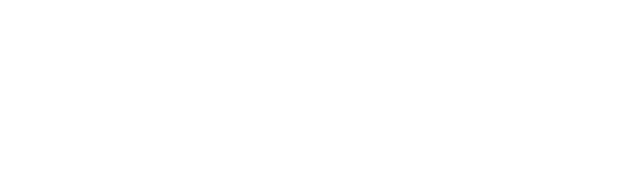
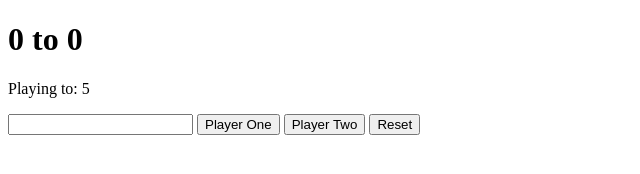
Before and after one commit to navishkauoc/webdev-colt-advanced-dom-manipulation, a plain HTML site: page Score Keeper/index.html in a window 1280 px wide. Shown: the whole page, without its empty margins (0-640 px from the left). Drawn offline with Linux system fonts and the light colour scheme.

Commit message:
HTML Skelton done

```diff
--- a/Score Keeper/index.html
+++ b/Score Keeper/index.html
@@ -6,7 +6,14 @@
 </head>
 <body>
 
+    <h1>0 to 0</h1>
 
+    <p>Playing to: 5</p>
+
+    <input type="number" />
+    <button>Player One</button>
+    <button>Player Two</button>
+    <button>Reset</button>
 
 </body>
 </html>
```
